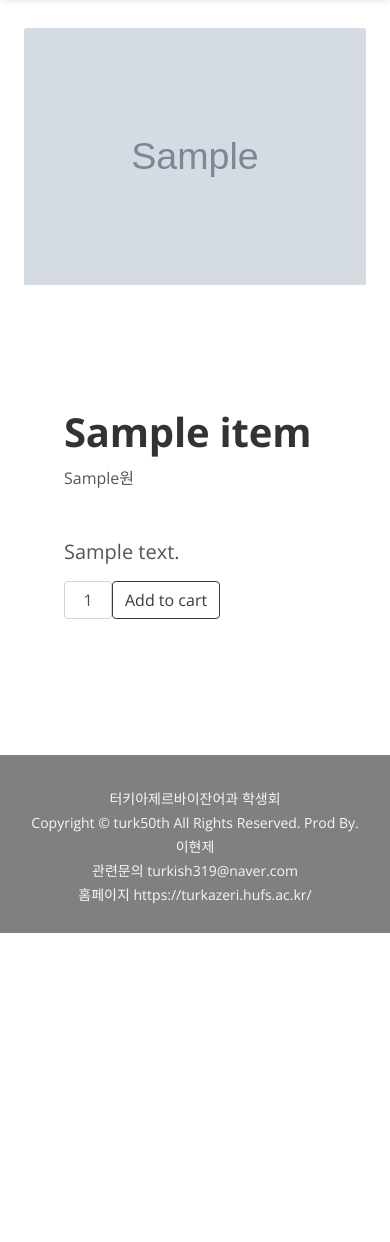
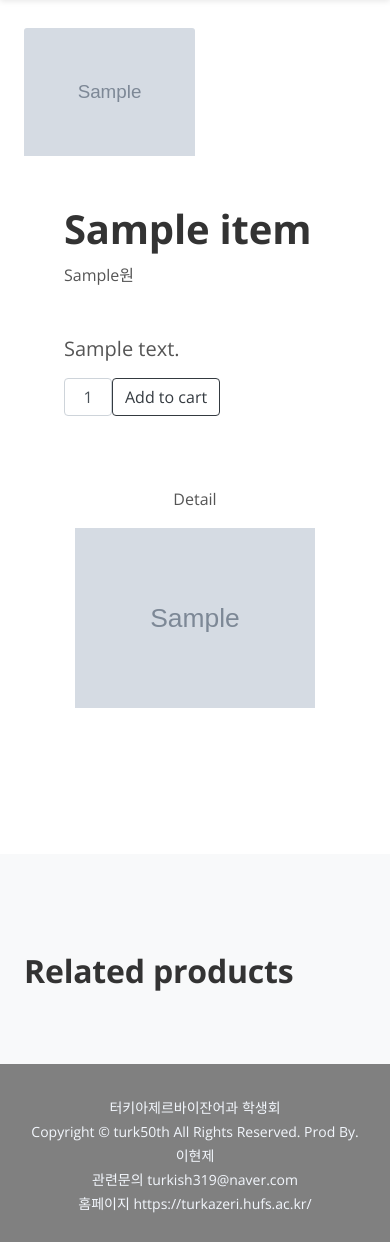
Before and after one commit to leehjhjhj/tuaz50th, a Django app: page /item/1/ in a window 390 px wide. Shown: the part 68-1310 px from the top of the page. Before the commit the page ends 1001 px from the top, so only its background shows below. Run offline with Django 4.2, Linux system fonts and the light colour scheme; tables that the repository leaves empty hold one stand-in row (values such as "Sample post"); grey boxes marked "Sample" are stand-in pictures; some libraries are stand-ins or nearby versions.

Commit message:
feat: 상세페이지 기능 추가

```diff
--- a/guestbook/forms.py
+++ b/guestbook/forms.py
@@ -5,3 +5,9 @@ class BalloonForm(forms.ModelForm):
     class Meta:
         model = Balloon
         fields = ['body']
+
+    def clean_body(self):
+        body = self.cleaned_data.get('body')
+        if len(body) > 50:
+            raise forms.ValidationError("50자 이하여야 합니다.")
+        return body
--- a/item/templates/all_items.html
+++ b/item/templates/all_items.html
@@ -27,7 +27,9 @@
         <a href="{% url 'item:detail' item.id %}" style="text-decoration: none;">
           <div class="card h-100 card-hover">
             <div class="card-img-container">
-              <img src="{{ item.thumbnail.url }}" class="card-img-top" alt="{{ item.name }}">
+              <div class="image-wrapper">
+                <img src="{{ item.thumbnail.url }}" class="card-img-top" alt="{{ item.name }}">
+              </div>
               <div class="overlay"></div>
             </div>
             <div class="card-body">
--- a/item/templates/item_detail.html
+++ b/item/templates/item_detail.html
@@ -7,8 +7,8 @@
         <div class="container px-4 px-lg-5 my-5">
             <div class="row gx-4 gx-lg-5 align-items-center">
                 <div class="col-md-6">
-                    <div class="image-container">
-                        <img class="card-img-top mb-5 mb-md-0" src="{{ item_detail.thumbnail.url }}" alt="{{ item_detail.name }}" />
+                    <div class="big-image-container">
+                        <img class="card-img-top mb-5 mb-md-0" src="{{ item_detail.thumbnail.url }}" alt="{{ item_detail.name }}" style="object-fit: cover"/>
                     </div>
                     <div class="info-container" style="padding: 40px;">
                         <div class="info-in-container">
@@ -26,27 +26,123 @@
                             </button>
                         </div>
                     </div>
+                </div>
 
-                    </div>
+                <div class="col-md-6 " style="padding-top: 30px; text-align: center;">
+                    <p>Detail</p>
+                    {% for item_photo in item_photos %}
+                        <div class="item-photo">
+                            <img src="{{ item_photo.image.url }}" alt="Item Photo" class="img-fluid img-cover">
+                            <br>
+                        </div>
+                    {% endfor %}
                 </div>
             </div>
         </div>
     </section>
-
+<!-- Related items section -->
+<section class="py-5 bg-light">
+    <div class="container px-4 px-lg-5 mt-5">
+      <h2 class="fw-bolder mb-4">Related products</h2>
+      <div class="row gx-4 gx-lg-5 row-cols-2 row-cols-md-3 row-cols-xl-4 justify-content-center">
+        {% for related_item in related_items %}
+        <div class="col mb-5">
+          <a href="{% url 'item:detail' related_item.id %}" style="text-decoration: none;">
+            <div class="card h-100 card-hover">
+              <div class="card-img-container">
+                <!-- Product image -->
+                <div class="image-container">
+                  <img class="card-img-top" src="{{ related_item.thumbnail.url }}" alt="{{ related_item.name }}" />
+                </div>
+                <!-- Image overlay -->
+                <div class="overlay"></div>
+              </div>
+              <!-- Product details -->
+              <div class="card-body p-4">
+                <div class="text-center">
+                  <!-- Product name -->
+                  <h5 class="fw-bolder">{{ related_item.name }}</h5>
+                  <!-- Product price -->
+                  <span class="text-muted">{{ related_item.price }}원</span>
+                </div>
+              </div>
+              <!-- Product actions -->
+              <div class="card-footer p-4 pt-0 border-top-0 bg-transparent">
+                <div class="text-center">
+                  <a class="btn btn-outline-dark mt-auto" href="{% url 'item:detail' related_item.id %}">View details</a>
+                </div>
+              </div>
+            </div>
+          </a>
+        </div>
+        {% endfor %}
+      </div>
+    </div>
+  </section>
 
 
     <style>
-        .image-container {
+        .big-image-container {
             width: 50%;
             float: left;
+            position: relative;
+            overflow: hidden;
+            }
+
+        .image-container {
+            width: 100%;
+            position: relative;
+            overflow: hidden;
+            }
+        .card-img-top {
+            width:100%;
+            height:100%;
+            object-fit:cover;
         }
-
         .info-container {
             width: 50%;
             float: right;
             margin-top: 10%;
         }
 
+        .item-photo {
+            margin-bottom: 50px;
+            position: relative;
+        }
+
+        .img-cover {
+            object-fit: cover;
+            width: 100%;
+            height: 100%;
+            width: 70%;
+        }
+        .card {
+        height: 100%;
+    }
+
+    .card-hover:hover {
+        box-shadow: 0 0 10px rgba(0, 0, 0, 0.5);
+    }
+
+    .card-img-container {
+        position: relative;
+    }
+
+    .card-img-container .overlay {
+        position: absolute;
+        top: 0;
+        left: 0;
+        width: 100%;
+        height: 100%;
+        background-color: rgba(144, 144, 144, 0.199);
+        opacity: 0;
+        z-index: 1;
+        transition: opacity 0.3s ease;
+    }
+
+    .card-hover:hover .overlay {
+        opacity: 1;
+    }
         @media (max-width: 768px) {
             .image-container,
             .info-container {
--- a/item/views.py
+++ b/item/views.py
@@ -17,10 +17,10 @@ def all_items(request):
 def item_detail(request, item_id):
     item_detail = get_object_or_404(Item, pk=item_id)
     item_photos = ItemImage.objects.filter(item=item_id)
-    related_item = Item.objects.filter(category=item_detail.category)
+    related_items = Item.objects.filter(category=item_detail.category).exclude(pk=item_id)
     context = {
         'item_detail': item_detail,
         'item_photos': item_photos,
-        'related_item': related_item,
+        'related_items': related_items,
     }
     return render(request, 'item_detail.html', context)
```
Also changed, not shown: guestbook/views.py (+7 -5 lines), .github/workflows/deploy.yml.
